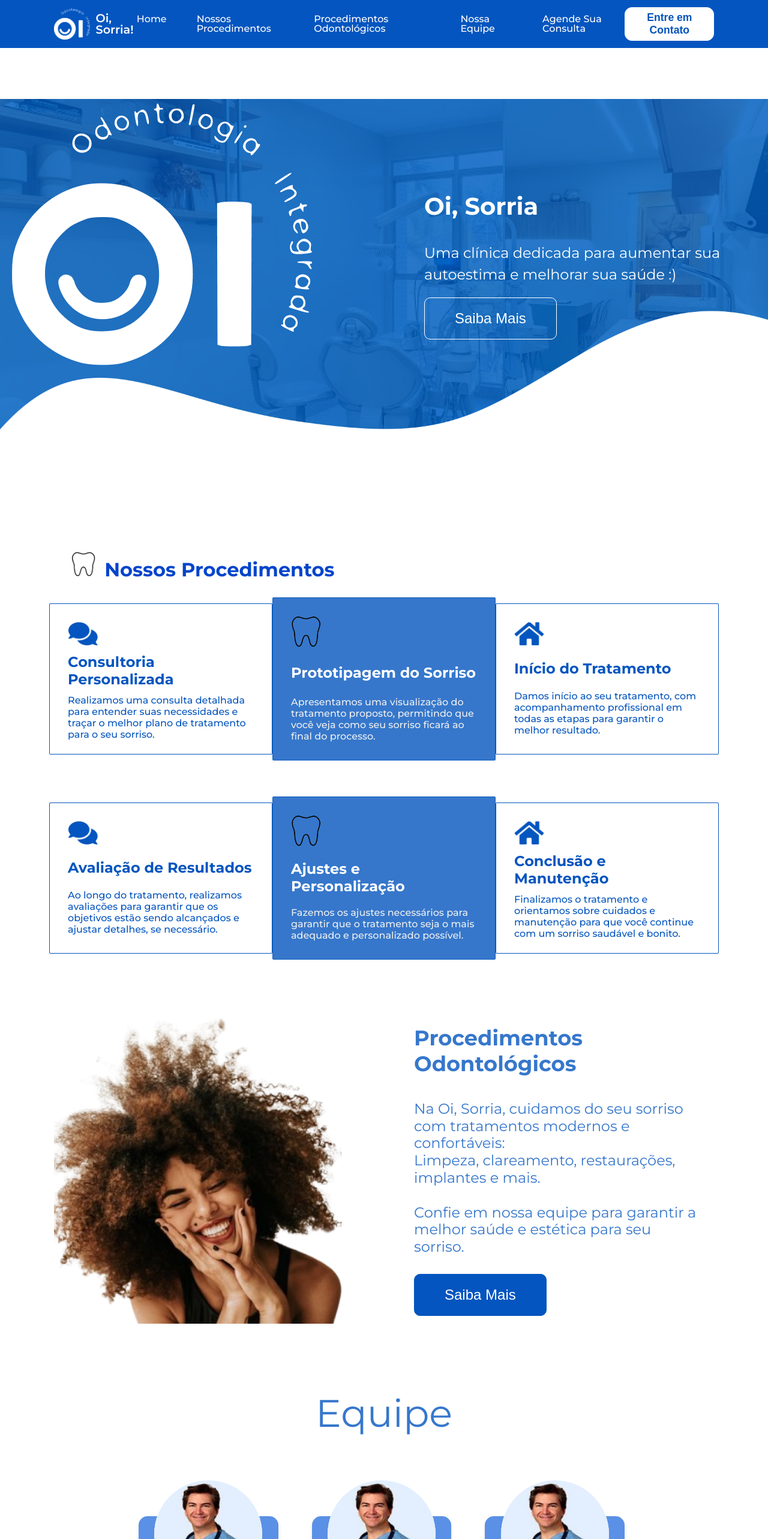
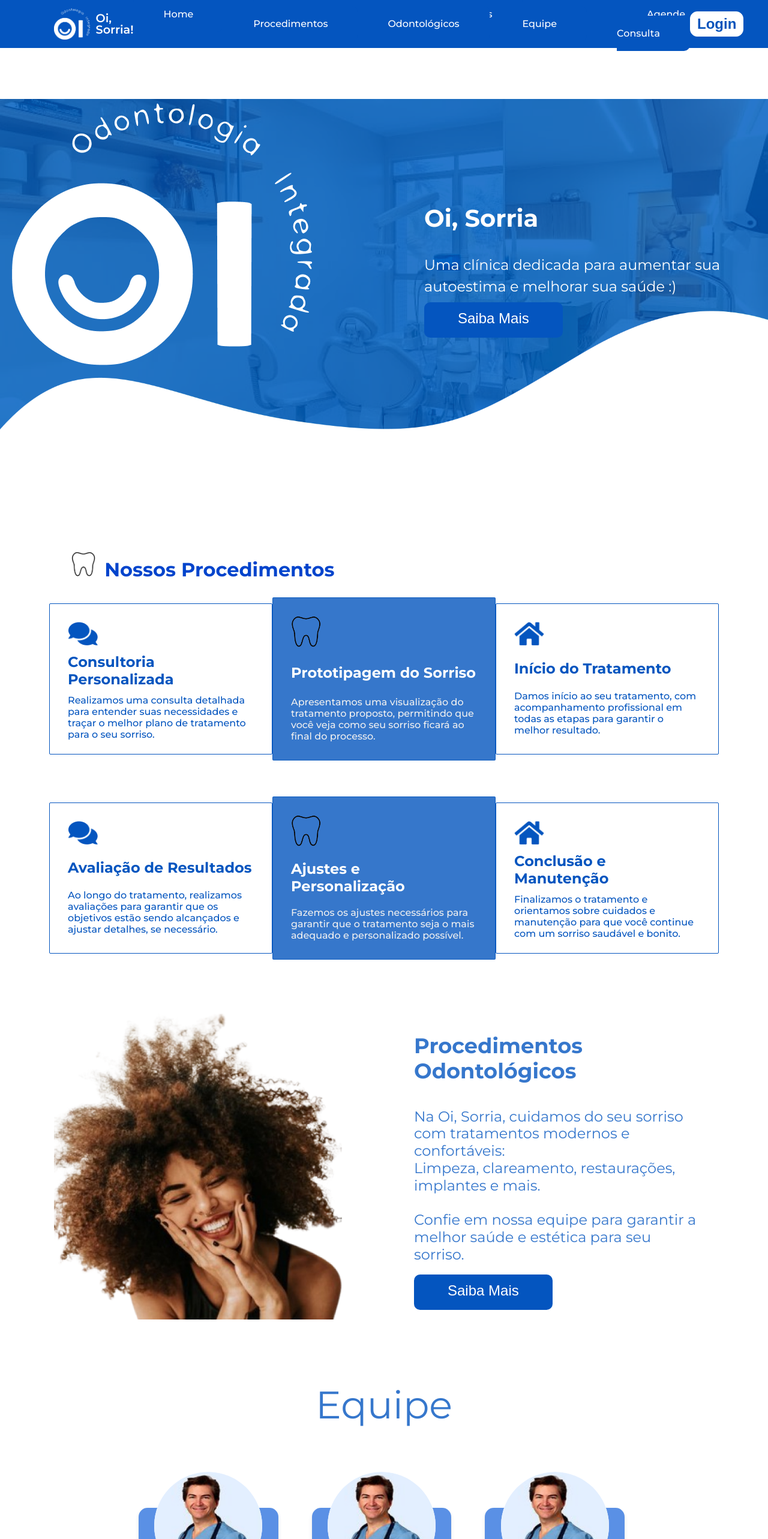
Before and after one commit to maarcos-floriano/Site-Oi-Sorria-App, a React (Vite) app: page / in a window 1280 px wide. Shown: the top 2566 px of the page at 60% size. Built offline with nearby package versions, Linux system fonts and the light colour scheme.

Commit message:
Integração com API do WhatsApp

```diff
--- a/package.json
+++ b/package.json
@@ -20,7 +20,7 @@
     "axios": "^1.7.7",
     "react": "^18.3.1",
     "react-dom": "^18.3.1",
-    "react-router-dom": "^6.26.2",
+    "react-router-dom": "^6.27.0",
     "styled-components": "^6.1.13"
   },
   "devDependencies": {
--- a/src/components/Navbar/Navbar.jsx
+++ b/src/components/Navbar/Navbar.jsx
@@ -1,6 +1,7 @@
 import React, { useState } from 'react';
 import style from './Navbar.module.css';
 import logo from '../../utils/assets/logo.png';
+
 
 const Navbar = () => {
   const [isMobileMenuOpen, setIsMobileMenuOpen] = useState(false);
@@ -25,8 +26,8 @@ const Navbar = () => {
       </ul>
 
 
-      <button className={style.navbarButton}>
-        Entre em Contato
+      <button className={style.navbarButton} onClick={takeDashboard}>
+        Login
       </button>
 
       {/* Ícone de menu hambúrguer para dispositivos móveis */}
@@ -37,6 +38,10 @@ const Navbar = () => {
       </div>
     </nav>
   );
+
+  function takeDashboard(){
+    window.location.href = 'http://localhost:3000/';
+  }
 };
 
 export default Navbar;
--- a/src/components/Navbar/Navbar.module.css
+++ b/src/components/Navbar/Navbar.module.css
@@ -50,9 +50,9 @@
 .navbarButton {
   background-color: #ffffff;
   color: #0453BB;
-  font-size: 1.1rem;
+  font-size: 1.5rem;
   font-weight: 600;
-  padding: 6px 12px;
+  padding: 6px 1%;
   border-radius: 12px;
   cursor: pointer;
   transition: all 0.3s ease;
--- a/src/pages/Sections/AgendarConsulta/AgendarConsulta.jsx
+++ b/src/pages/Sections/AgendarConsulta/AgendarConsulta.jsx
@@ -1,4 +1,4 @@
-import React from 'react';
+import React, { useState } from 'react';
 import styles from './AgendarConsulta.module.css';
 import { FontAwesomeIcon } from '@fortawesome/react-fontawesome';
 import { faPhone, faEnvelope, faMapMarkerAlt } from '@fortawesome/free-solid-svg-icons';
@@ -10,22 +10,22 @@ const AgendarConsulta = ({ id }) => {
       <h2 className={styles.title}>Agende Sua Consulta</h2>
 
       <div className={styles.formContainer}>
-        <form className={styles.form}>
+        <form className={styles.form} onSubmit={saveFields}>
           <label>
             <h4 className={styles.subTitle}>Nome</h4>
-            <input type="text" placeholder="Nome" className={styles.input} />
+            <input type="text" placeholder="Nome" id='name' className={styles.input} />
           </label>
           <label>
             <h4 className={styles.subTitle}>E-mail</h4>
-            <input type="email" placeholder="E-mail" className={styles.input} />
+            <input type="email" placeholder="E-mail" id='email' className={styles.input} />
           </label>
           <label>
             <h4 className={styles.subTitle}>CPF</h4>
-            <input type="text" placeholder="CPF" className={styles.input} />
+            <input type="text" placeholder="CPF" id='cpf' className={styles.input} />
           </label>
           <label>
             <h4 className={styles.subTitle}>Mensagem</h4>
-            <textarea placeholder="Mensagem" className={styles.textarea}></textarea>
+            <textarea placeholder="Mensagem" id='mensagem' className={styles.textarea}></textarea>
           </label>
           <button type="submit" className={styles.submitButton}>Enviar</button>
         </form>
@@ -76,6 +76,20 @@ const AgendarConsulta = ({ id }) => {
       </div>
     </section>
   );
+
+  function saveFields(value){
+    value.preventDefault();
+    const formElements = value.target.elements;
+    const nameForm = formElements.name.value;
+    const emailForm = formElements.email.value;
+    const cpfForm = formElements.cpf.value;
+    const mensagemForm = formElements.mensagem.value;
+
+    const texto = `Olá, meu nome é ${nameForm}.\nEmail: ${emailForm}\nMensagem: ${mensagemForm}`;
+    const numeroWhatsApp = "+5511955829675";
+    const url = `https://wa.me/${numeroWhatsApp}?text=${encodeURIComponent(texto)}`;
+    window.open(url, "_blank");
+  }
 };
 
 export default AgendarConsulta;
--- a/src/pages/Sections/DentalProcedures/DentalProcedures.jsx
+++ b/src/pages/Sections/DentalProcedures/DentalProcedures.jsx
@@ -1,7 +1,14 @@
 import style from './DentalProcedures.module.css';
 import afro from '../../../utils/assets/afro.png';
+import { useNavigate } from 'react-router-dom';
 
-const DentalProcedures = ({ id }) => {
+const DentalProcedures = ({ id, pagina }) => {
+  const navigate = useNavigate();
+
+  const takeDashboard = () => {
+    navigate('#team-section');
+  };
+
   return (
     <section className={style['dental-procedures']} id={id}>
       <div className={style['image-container']}>
@@ -14,7 +21,9 @@ const DentalProcedures = ({ id }) => {
           restaurações, implantes e mais.  <br/> <br/>Confie em nossa equipe para garantir a melhor saúde e estética para
           seu sorriso.
         </p>
-        <button className={style['learn-more-button']} style={{ border: '1px solid #0455BF' }}>Saiba Mais</button>
+        <a href="#team-section">
+        <button className={style['learn-more-button']}  onClick={takeDashboard}>Saiba Mais</button>
+        </a>
       </div>
     </section>
   );
--- a/src/pages/Sections/DentalProcedures/DentalProcedures.module.css
+++ b/src/pages/Sections/DentalProcedures/DentalProcedures.module.css
@@ -41,21 +41,38 @@
   margin: 40px 0 30px 0;
 }
 
-  .learn-more-button {
+a {
   background-color: #0455BF;
   color: white;
   padding: 20px 50px;
   border-radius: 10px;
-    font-size: 1.5em;
   cursor: pointer;
   transition: all 0.3s ease;
   /* letter-spacing: 5px; */
+  text-decoration: none;
+  border: none;
+
+  .learn-more-button {
+    color: #ffffff;
+    background-color: transparent;
+    font-size: 1.5em;
+    border: none;
+  }
 }
 
-  .learn-more-button:hover {
+
+a:hover {
+  color: #0455BF;
+  transition: all 0.1s ease;
+  border-color: #0455BF;
   background-color: transparent;
+  border: 1px solid #0455BF;
+
+  .learn-more-button {
     color: #0455BF;
-    border-color: #0455BF;
+    border: none;
+    background-color: transparent;
+  }
 }
 
 @media (max-width: 768px) {
--- a/src/pages/Sections/Introduction/Introduction.jsx
+++ b/src/pages/Sections/Introduction/Introduction.jsx
@@ -11,7 +11,9 @@ const Introduction = ({ id }) => {
         <p className={styles.description}>
           Uma clínica dedicada para aumentar sua autoestima e melhorar sua saúde :)
         </p>
-        <button className={styles.button} style={{ border: '1px solid #fff' }}>Saiba Mais</button>
+        <a href="#procedure-list">
+        <button className={styles.button}> Saiba Mais</button>
+        </a>
       </div>
     </section>
   );
--- a/src/pages/Sections/Introduction/Introduction.module.css
+++ b/src/pages/Sections/Introduction/Introduction.module.css
@@ -35,19 +35,37 @@
   margin-bottom: 20px;
 }
 
-  .button {
-    background-color: transparent;
-    color: #ffffff;
+a {
+  background-color: #0455BF;
+  color: white;
   padding: 20px 50px;
   border-radius: 10px;
-    font-size: 1.5em;
   cursor: pointer;
   transition: all 0.3s ease;
+  /* letter-spacing: 5px; */
+  text-decoration: none;
+  border: none;
+
+  .button {
+    color: #ffffff;
+    background-color: transparent;
+    font-size: 1.5em;
+    border: none;
+  }
 }
 
-  .button:hover {
-    background-color: #ffffff;
-    color: #0453BB;
+a:hover {
+  color: #0455BF;
+  transition: all 0.1s ease;
+  border-color: #ffffff;
+  background-color: transparent;
+  border: 2px solid #ffffff;
+
+  .learn-more-button {
+    color: #0455BF;
+    border: none;
+    background-color: transparent;
+  }
 }
 
 @media (max-width: 768px) {
```
Also changed, not shown: 1 other file (tests, documents, lock files or other folders). Lines whose indentation alone changed are shown as unchanged.
